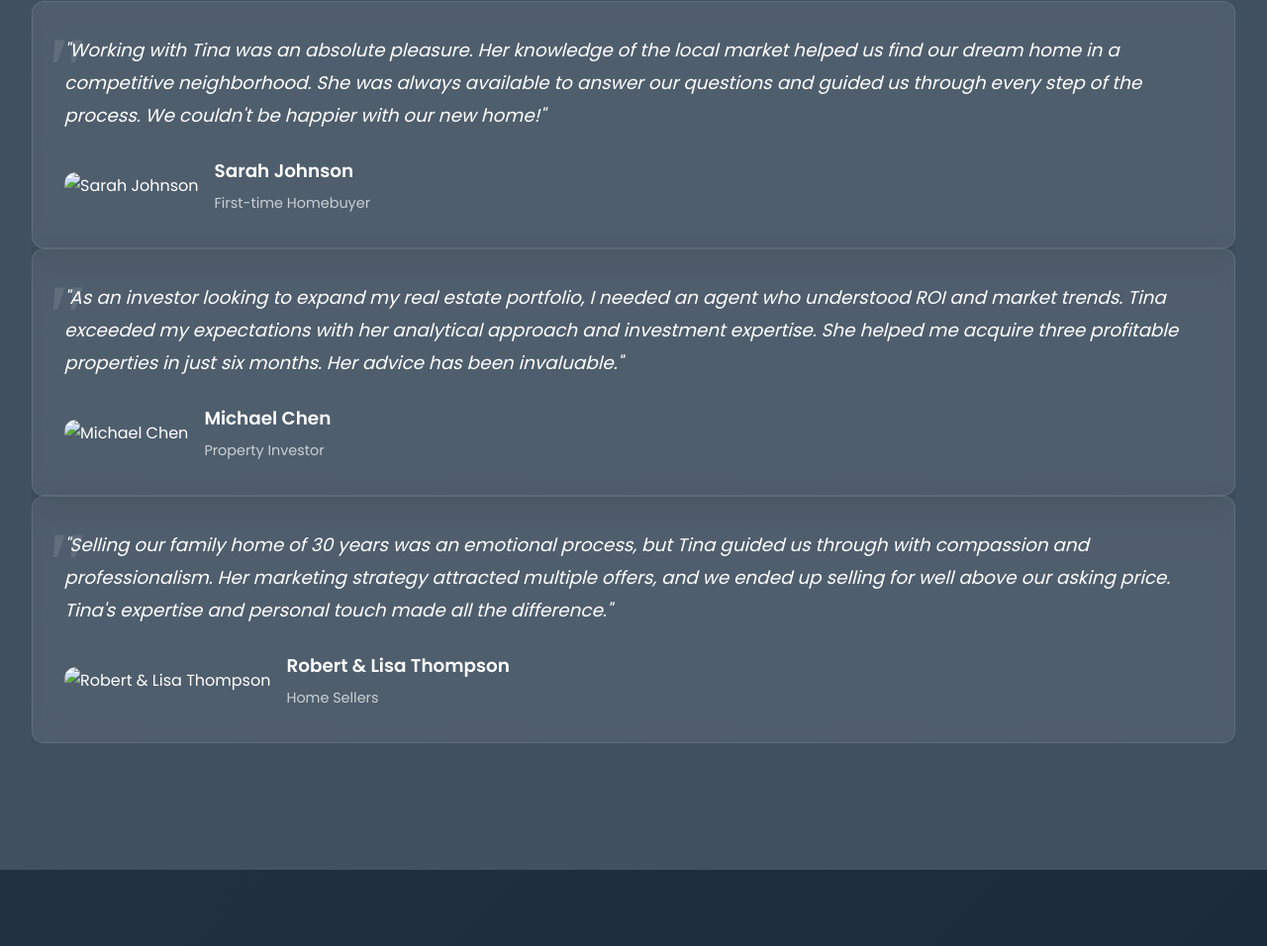
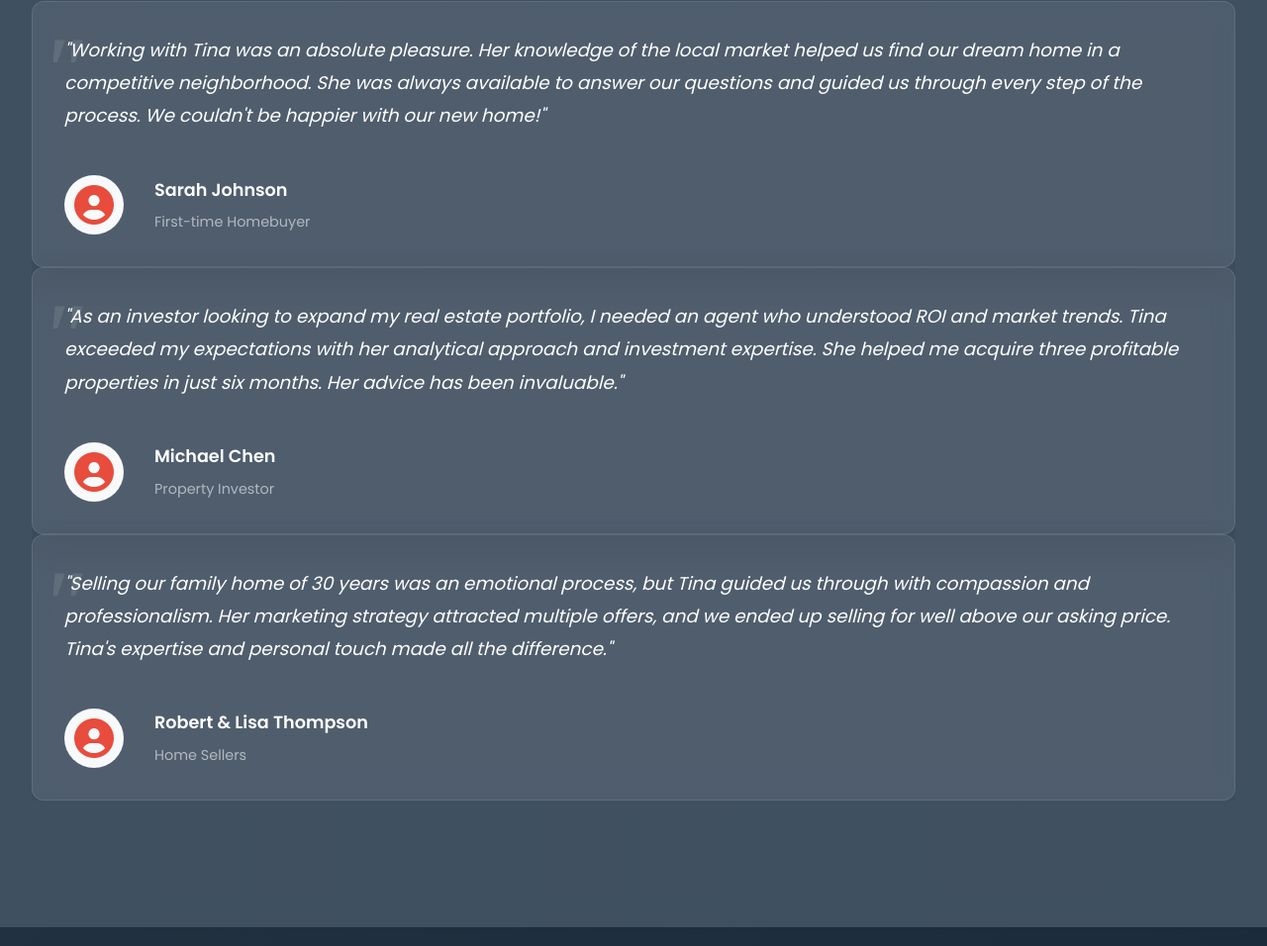
Before and after one commit to jujupuprulz/tina-lee-real-estate, a plain HTML site: page about.html in a window 1280 px wide. Shown: the part 4244-5200 px from the top of the page at 99% size. Drawn offline with nearby package versions, Linux system fonts and the light colour scheme.

Commit message:
Fix customer testimonial images on about page

```diff
--- a/about.html
+++ b/about.html
@@ -10,6 +10,39 @@
     <link href="https://fonts.googleapis.com/css2?family=Poppins:wght@300;400;500;600;700&family=Playfair+Display:wght@400;500;600;700&display=swap" rel="stylesheet">
     <style>
         /* Additional styles specific to about page */
+
+        /* Testimonial styles */
+        .testimonial-avatar {
+            width: 60px;
+            height: 60px;
+            border-radius: 50%;
+            background-color: #f8f9fa;
+            display: flex;
+            align-items: center;
+            justify-content: center;
+            margin-right: 15px;
+            color: #e74c3c;
+            font-size: 2.5rem;
+            flex-shrink: 0;
+        }
+
+        .testimonial-author {
+            display: flex;
+            align-items: center;
+            margin-top: 20px;
+        }
+
+        .author-info h4 {
+            margin: 0 0 5px;
+            font-size: 1.1rem;
+            font-weight: 600;
+        }
+
+        .author-info p {
+            margin: 0;
+            font-size: 0.9rem;
+            opacity: 0.8;
+        }
         .about-hero {
             height: 40vh;
             min-height: 300px;
@@ -428,7 +461,9 @@
                         <p>"Working with Tina was an absolute pleasure. Her knowledge of the local market helped us find our dream home in a competitive neighborhood. She was always available to answer our questions and guided us through every step of the process. We couldn't be happier with our new home!"</p>
                     </div>
                     <div class="testimonial-author">
-                        <img src="images/client1.jpg" alt="Sarah Johnson">
+                        <div class="testimonial-avatar">
+                            <i class="fas fa-user-circle"></i>
+                        </div>
                         <div class="author-info">
                             <h4>Sarah Johnson</h4>
                             <p>First-time Homebuyer</p>
@@ -440,7 +475,9 @@
                         <p>"As an investor looking to expand my real estate portfolio, I needed an agent who understood ROI and market trends. Tina exceeded my expectations with her analytical approach and investment expertise. She helped me acquire three profitable properties in just six months. Her advice has been invaluable."</p>
                     </div>
                     <div class="testimonial-author">
-                        <img src="images/client2.jpg" alt="Michael Chen">
+                        <div class="testimonial-avatar">
+                            <i class="fas fa-user-circle"></i>
+                        </div>
                         <div class="author-info">
                             <h4>Michael Chen</h4>
                             <p>Property Investor</p>
@@ -452,7 +489,9 @@
                         <p>"Selling our family home of 30 years was an emotional process, but Tina guided us through with compassion and professionalism. Her marketing strategy attracted multiple offers, and we ended up selling for well above our asking price. Tina's expertise and personal touch made all the difference."</p>
                     </div>
                     <div class="testimonial-author">
-                        <img src="images/client3.jpg" alt="Robert & Lisa Thompson">
+                        <div class="testimonial-avatar">
+                            <i class="fas fa-user-circle"></i>
+                        </div>
                         <div class="author-info">
                             <h4>Robert & Lisa Thompson</h4>
                             <p>Home Sellers</p>
```
